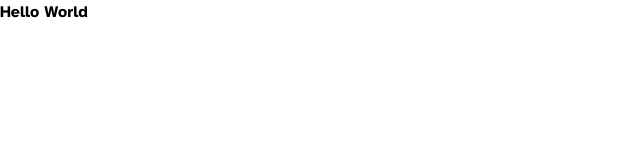
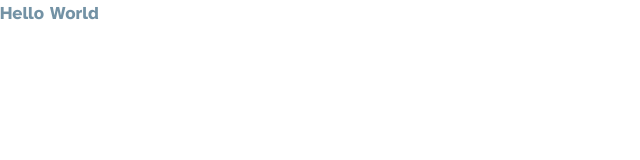
Before and after one commit to kaamiik/fm-memory-game-using-next-ts-tailwind, a Next.js app: page / in a window 1280 px wide. Shown: the top 160 px of the page, without its empty margins (0-640 px from the left). Built offline with nearby package versions, Linux system fonts and the light colour scheme.

Commit message:
Update layout.tsx

```diff
--- a/src/app/layout.tsx
+++ b/src/app/layout.tsx
@@ -19,7 +19,11 @@ export default function RootLayout({
 }>) {
   return (
     <html lang="en">
-      <body className={`${atkinson.className} antialiased`}>{children}</body>
+      <body
+        className={`${atkinson.className} antialiased text-300 md:text-450 text-blue-muted`}
+      >
+        {children}
+      </body>
     </html>
   );
 }
```
